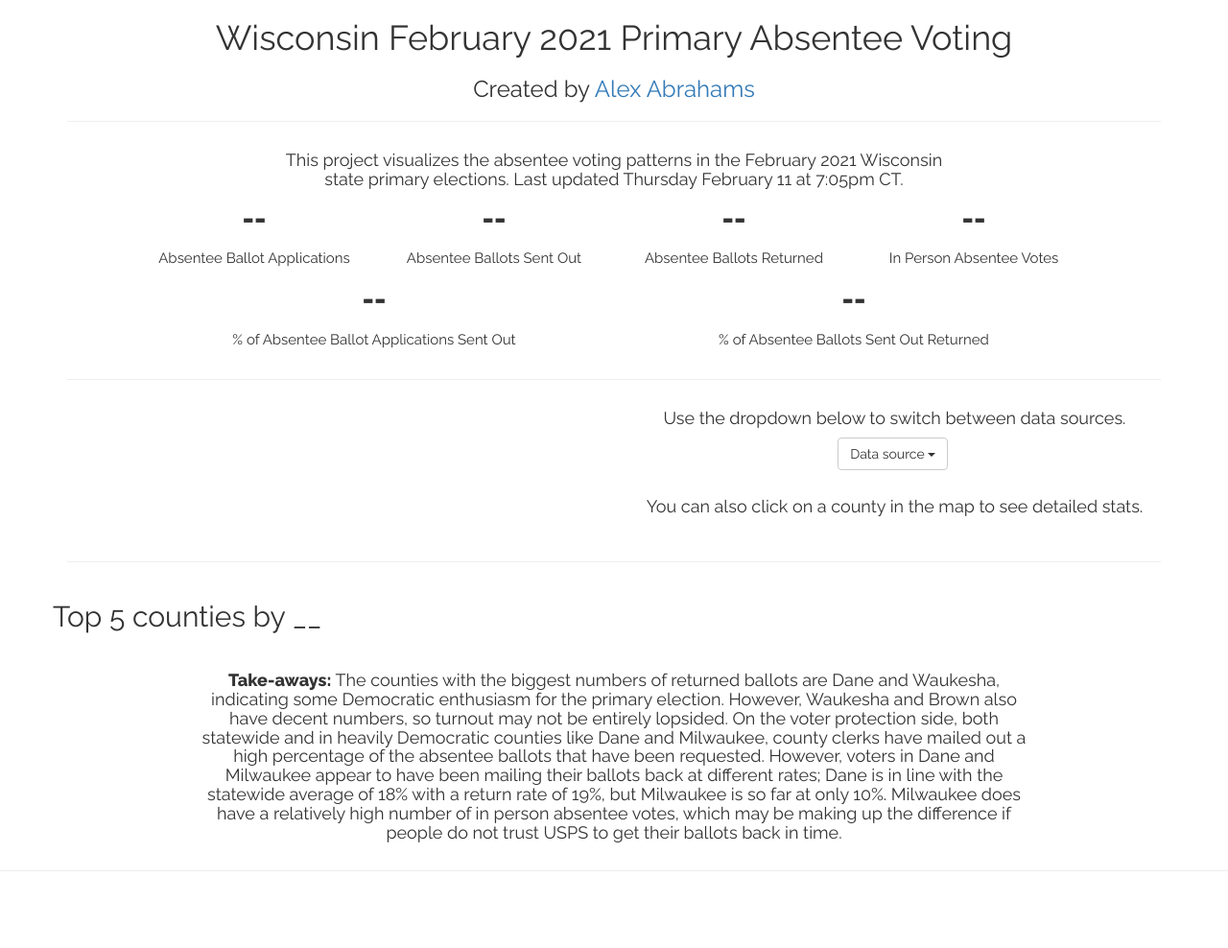
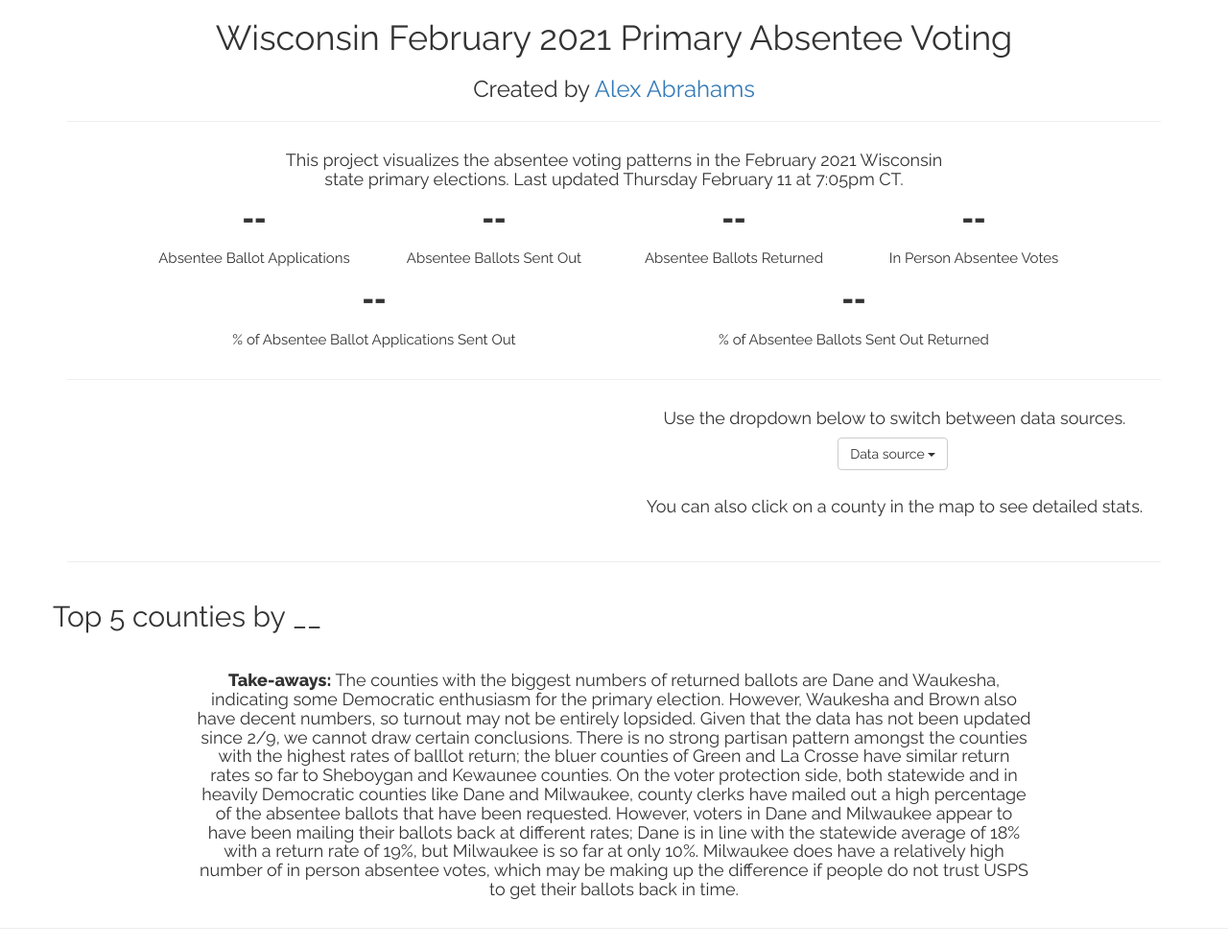
Before and after one commit to AlexAbes/alexabrahams5, a Jekyll site: the page wisconsin_feb21/primary_absentee.html, which Jekyll copies as it is, in a window 1280 px wide. Shown: the whole page at 96% size. Built offline with Jekyll 4.4.1, drawn with Linux system fonts in a browser that asks for light colours; nearby versions of some CDN libraries; some web fonts are replaced; a style sheet for code colours, icons or effects is not loaded; before the commit the page ends 928 px from its top, so only the background shows below that.

Commit message:
added to takeaways

```diff
--- a/wisconsin_feb21/primary_absentee.html
+++ b/wisconsin_feb21/primary_absentee.html
@@ -97,7 +97,7 @@
         <br>
         <div class="conclusion container">
             <h4>
-                <strong>Take-aways: </strong> The counties with the biggest numbers of returned ballots are Dane and Waukesha, indicating some Democratic enthusiasm for the primary election. However, Waukesha and Brown also have decent numbers, so turnout may not be entirely lopsided. On the voter protection side, both statewide and in heavily Democratic counties like Dane and Milwaukee, county clerks have mailed out a high percentage of the absentee ballots that have been requested. However, voters in Dane and Milwaukee appear to have been mailing their ballots back at different rates; Dane is in line with the statewide average of 18% with a return rate of 19%, but Milwaukee is so far at only 10%. Milwaukee does have a relatively high number of in person absentee votes, which may be making up the difference if people do not trust USPS to get their ballots back in time.
+                <strong>Take-aways: </strong> The counties with the biggest numbers of returned ballots are Dane and Waukesha, indicating some Democratic enthusiasm for the primary election. However, Waukesha and Brown also have decent numbers, so turnout may not be entirely lopsided. Given that the data has not been updated since 2/9, we cannot draw certain conclusions. There is no strong partisan pattern amongst the counties with the highest rates of balllot return; the bluer counties of Green and La Crosse have similar return rates so far to Sheboygan and Kewaunee counties. On the voter protection side, both statewide and in heavily Democratic counties like Dane and Milwaukee, county clerks have mailed out a high percentage of the absentee ballots that have been requested. However, voters in Dane and Milwaukee appear to have been mailing their ballots back at different rates; Dane is in line with the statewide average of 18% with a return rate of 19%, but Milwaukee is so far at only 10%. Milwaukee does have a relatively high number of in person absentee votes, which may be making up the difference if people do not trust USPS to get their ballots back in time.
 
             </h4>
         </div>
```
